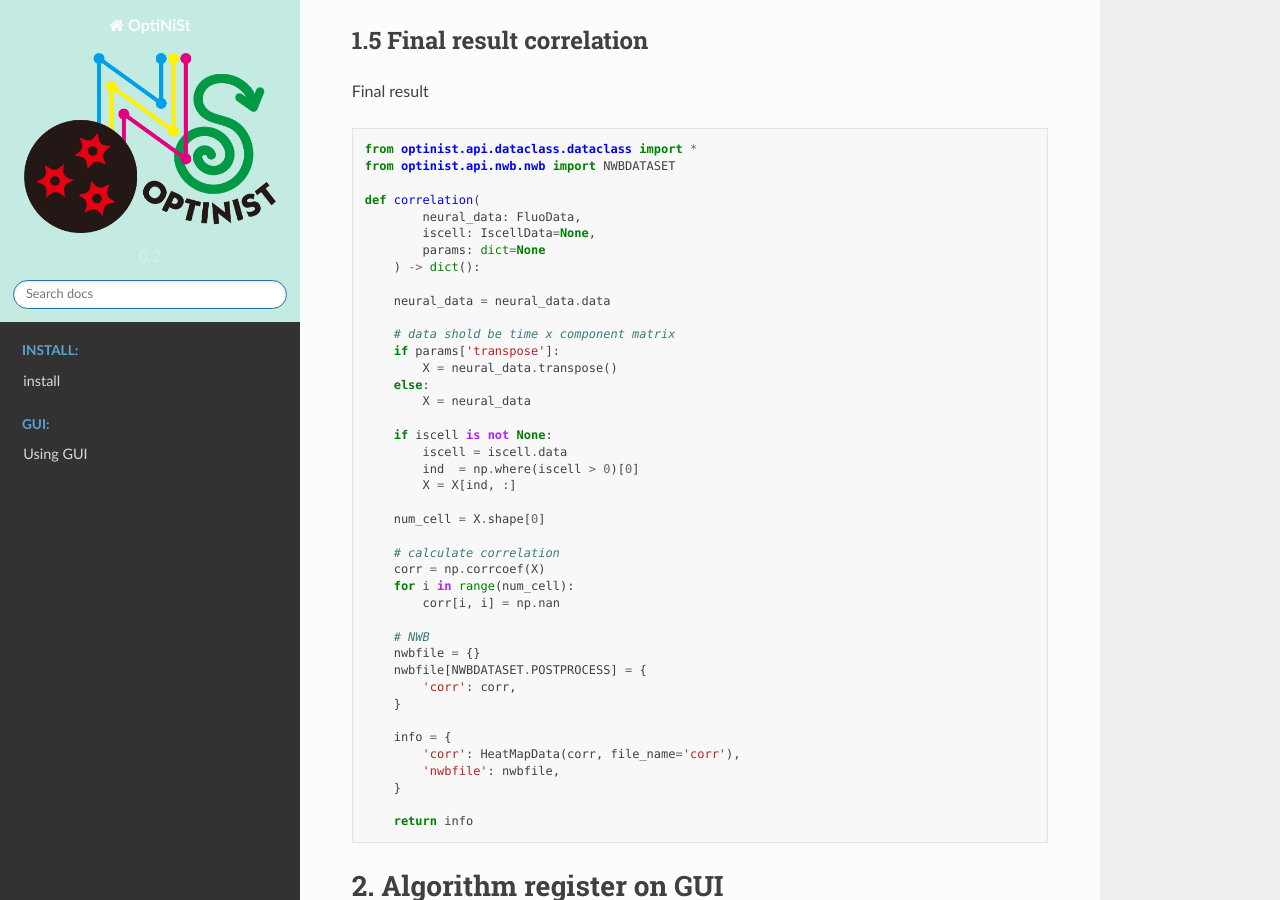
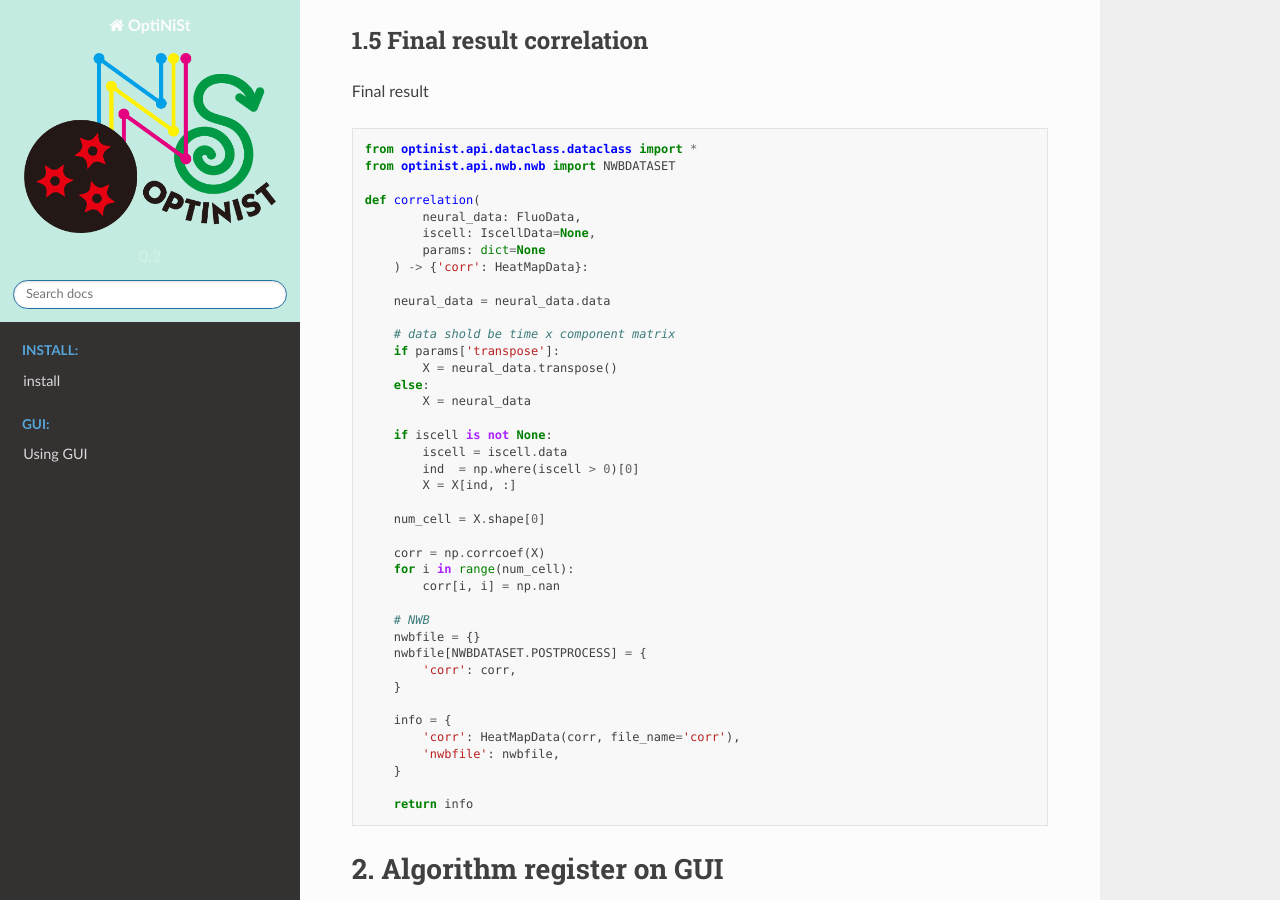
Before and after one commit to oist/optinist, a Sphinx documentation site: the page built from docs/utils/add_algorithm.md, in a window 1280 px wide and 900 px high, scrolled down 1857 px. Built offline with Sphinx 7.4.7 and the Read the Docs theme 2.0.0, drawn with Linux system fonts in a browser that asks for light colours.

Commit message:
Update add_algorithm.md

```diff
--- a/docs/utils/add_algorithm.md
+++ b/docs/utils/add_algorithm.md
@@ -87,7 +87,7 @@ def correlation(
         neural_data: FluoData,
         iscell: IscellData=None,
         params: dict=None
-    ) -> dict():
+    ) -> {'corr': HeatMapData}:
 
     neural_data = neural_data.data
 
@@ -104,7 +104,6 @@ def correlation(
 
     num_cell = X.shape[0]
 
-    # calculate correlation
     corr = np.corrcoef(X)
     for i in range(num_cell):
         corr[i, i] = np.nan
```
